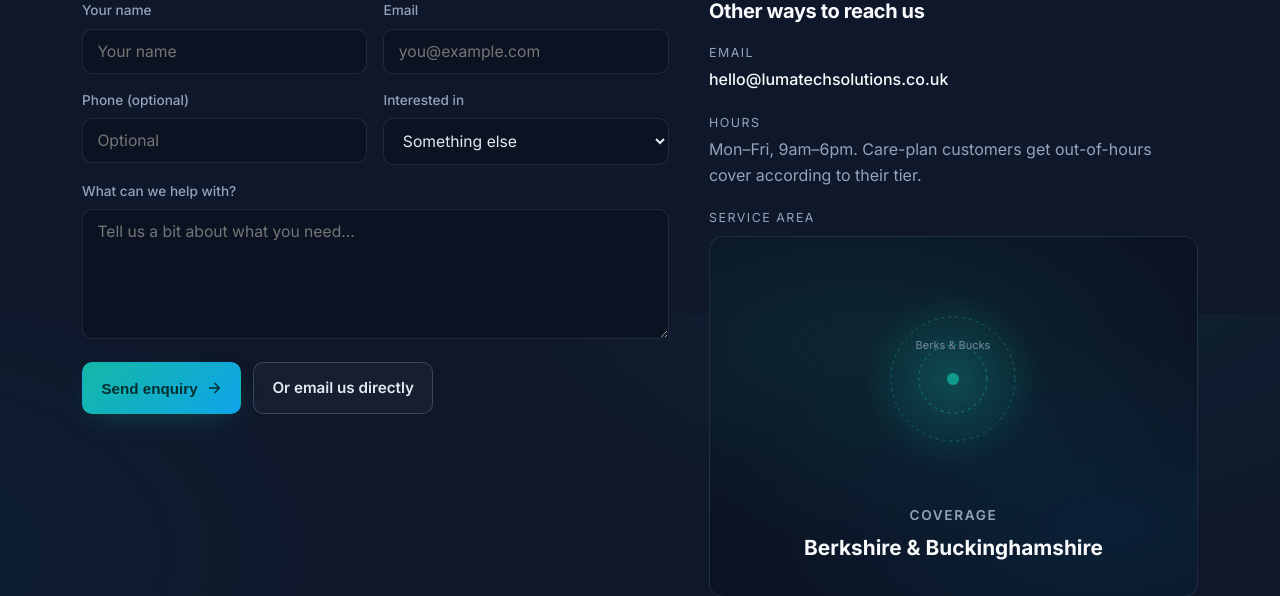
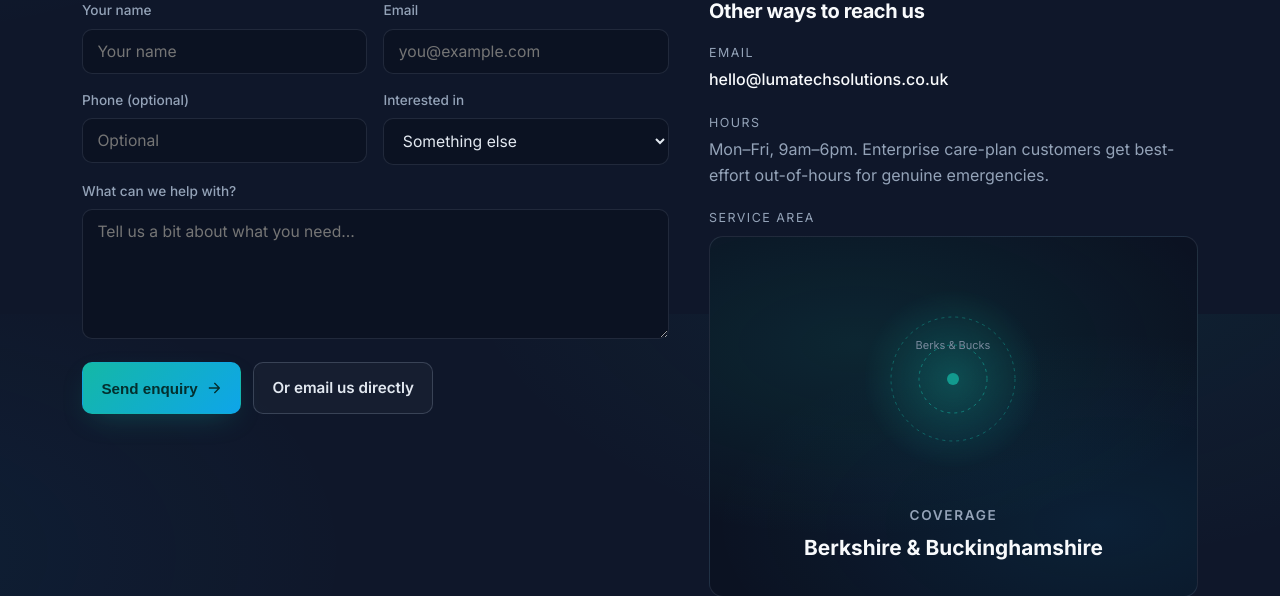
Before and after one commit to Comm4nd0/luma-tech-solutions, a Django app: page /contact/ in a window 1280 px wide. Shown: the part 486-1082 px from the top of the page. Run offline with Django 5.2, Linux system fonts and the light colour scheme.

Commit message:
fix: revise care plans to be deliverable as a solo operator
Remove hard response-time guarantees (4-hour, 2-hour) that are
unrealistic for one person. Replace "24/7 monitoring" with "automated
monitoring with alerts". Remove "dedicated account manager" (redundant
when you're always the same engineer). Move monthly check-in from
Professional to Enterprise, give Professional quarterly. Enterprise
out-of-hours becomes "best-effort for genuine emergencies" instead of
an open-ended commitment. Updated blog post and contact page to match.

Co-Authored-By: Claude Opus 4.6 <noreply@anthropic.com>

```diff
--- a/core/views.py
+++ b/core/views.py
@@ -92,7 +92,7 @@ CARE_PLANS = [
         "tagline": "Peace of mind for homes and small offices.",
         "highlighted": False,
         "features": [
-            "24/7 remote network monitoring",
+            "Automated network monitoring with alerts",
             "Email support, next-business-day response",
             "Quarterly health-check report",
             "Firmware & security updates managed for you",
@@ -106,25 +106,25 @@ CARE_PLANS = [
         "highlighted": True,
         "features": [
             "Everything in Essential",
-            "Priority 4-hour response, business hours",
+            "Same-day response during business hours",
             "Phone & video support",
-            "Monthly check-in call",
+            "Quarterly check-in call",
             "One annual on-site visit included",
-            "Smart-home automation tweaks included",
+            "Minor smart-home tweaks included",
         ],
     },
     {
         "name": "Enterprise",
         "price_monthly": 149,
-        "tagline": "For setups that have to keep working — with response times in writing.",
+        "tagline": "For setups that need priority attention and regular hands-on care.",
         "highlighted": False,
         "features": [
             "Everything in Professional",
-            "Two-hour response, in writing",
-            "Dedicated account manager",
+            "Priority response — front of the queue",
+            "Monthly check-in call",
             "Quarterly on-site visit included",
-            "Out-of-hours emergency support",
-            "Plain-English documentation of your setup",
+            "Best-effort out-of-hours for genuine emergencies",
+            "Full documentation of your setup, kept up to date",
         ],
     },
 ]
--- a/templates/contact.html
+++ b/templates/contact.html
@@ -78,7 +78,7 @@
         {% endif %}
 
         <span class="label">Hours</span>
-        <p style="margin:0;">Mon–Fri, 9am–6pm. Care-plan customers get out-of-hours cover according to their tier.</p>
+        <p style="margin:0;">Mon–Fri, 9am–6pm. Enterprise care-plan customers get best-effort out-of-hours for genuine emergencies.</p>
 
         <span class="label">Service area</span>
         <div class="map-card mt-1">
```
Also changed, not shown: core/migrations/0003_seed_blog_posts.py.
